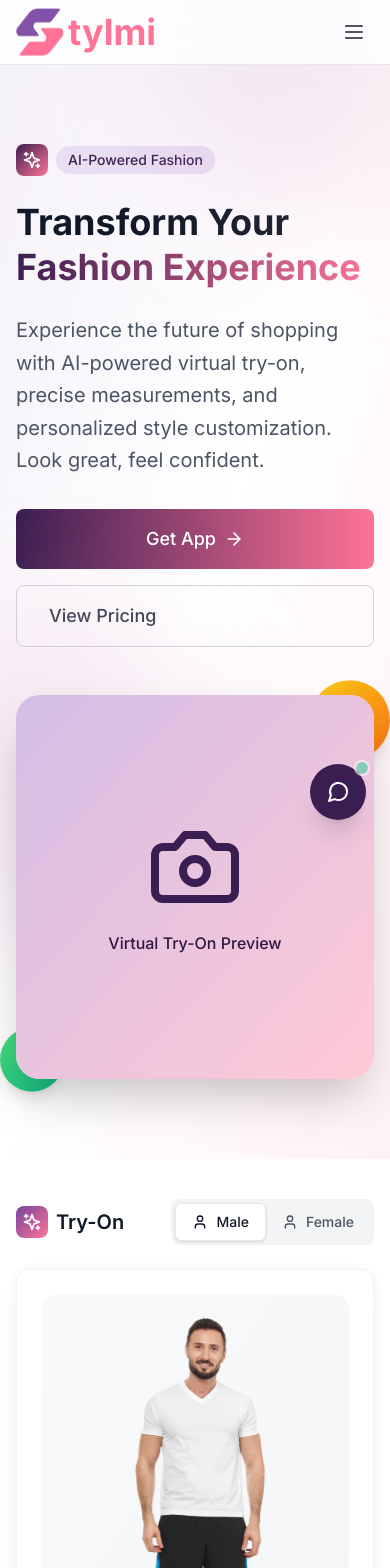
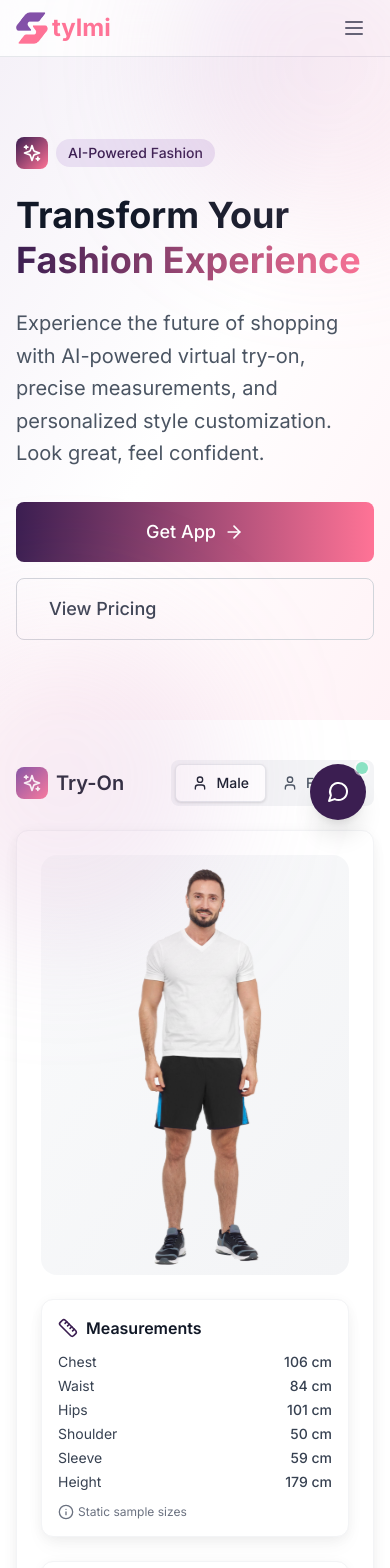
Before and after one commit to stylmi/web, a React (Vite) app: page / in a window 390 px wide. Shown: the top 1568 px of the page. Built offline with nearby package versions, Linux system fonts and the light colour scheme.

Commit message:
update the views

```diff
--- a/src/features/tryon/TryOn.tsx
+++ b/src/features/tryon/TryOn.tsx
@@ -152,11 +152,15 @@ const TryOn: React.FC = () => {
           <div className="grid grid-cols-1 md:grid-cols-[1fr_300px] gap-6 items-start">
             {/* Stage */}
             <div className="relative w-full rounded-2xl overflow-hidden bg-gradient-to-br from-gray-50 to-gray-100">
-              <div className="w-full mx-auto flex items-center justify-center" style={{ aspectRatio: '2 / 3', maxHeight: 520 }}>
+              <div className="w-full mx-auto flex items-center justify-center aspect-[2/3] max-h-[420px] sm:max-h-[520px] contain-3d">
                 <img
                   src={imageSrc}
                   alt={gender === 'man' ? 'Male model' : 'Female model'}
-                  className="w-full h-full object-contain select-none pointer-events-none"
+                  className="w-full h-full object-contain select-none pointer-events-none image-crisp"
+                  loading="lazy"
+                  decoding="async"
+                  width={800}
+                  height={1200}
                   draggable={false}
                 />
               </div>
--- a/src/pages/ContactPage.tsx
+++ b/src/pages/ContactPage.tsx
@@ -72,20 +72,6 @@ const ContactPage: React.FC = () => {
               <p className="text-gray-700">+1 (555) 000-0000</p>
               <p className="text-xs text-gray-500 mt-1">Placeholder number. Replace with your real contact.</p>
             </motion.div>
-
-            <motion.div
-              initial={{ opacity: 0, y: 12 }}
-              animate={{ opacity: 1, y: 0 }}
-              transition={{ duration: 0.3, delay: 0.1 }}
-              className="card p-6"
-            >
-              <div className="flex items-center space-x-2 mb-2">
-                <MapPin className="w-5 h-5 text-primary-600" />
-                <h2 className="text-lg font-semibold text-gray-900">Location</h2>
-              </div>
-              <p className="text-gray-700">Remote-first</p>
-              <p className="text-xs text-gray-500 mt-1">We operate globally.</p>
-            </motion.div>
           </div>
 
           {/* Live chat */}
--- a/src/pages/EarnPage.tsx
+++ b/src/pages/EarnPage.tsx
@@ -40,7 +40,7 @@ const EarnPage: React.FC = () => {
           </div>
          <div className="inline-flex items-center gap-2 rounded-full border border-primary-200 bg-primary-50/70 px-4 py-2 text-primary-800 mb-4">
               <Sparkles className="w-4 h-4 text-primary-600" />
-              <span className="text-lg">Stlymi Earnings</span>
+              <span className="text-lg">Stylmi Earnings</span>
           </div>
           <h1 className="text-4xl md:text-5xl font-bold text-gray-900 mb-4">Earn with Stylmi</h1>
           <p className="text-lg text-gray-600 max-w-3xl mx-auto">
--- a/src/pages/HomePage.tsx
+++ b/src/pages/HomePage.tsx
@@ -117,7 +117,7 @@ const HomePage: React.FC = () => {
               initial={{ opacity: 0, x: 50 }}
               animate={{ opacity: 1, x: 0 }}
               transition={{ duration: 0.8, delay: 0.2 }}
-              className="relative"
+              className="relative hidden md:block"
             >
               <div className="relative z-10">
                 <div className="w-full h-96 bg-gradient-to-br from-primary-100 to-secondary-100 rounded-3xl shadow-2xl overflow-hidden">
--- a/src/shared/layout/Layout.tsx
+++ b/src/shared/layout/Layout.tsx
@@ -16,7 +16,7 @@ const Layout: React.FC<LayoutProps> = ({ children }) => {
         initial={{ opacity: 0, y: 20 }}
         animate={{ opacity: 1, y: 0 }}
         transition={{ duration: 0.5 }}
-        className="pt-16 min-h-screen"
+        className="min-h-screen"
       >
         {children}
       </motion.main>
--- a/src/shared/layout/Navigation.tsx
+++ b/src/shared/layout/Navigation.tsx
@@ -19,13 +19,13 @@ const Navigation: React.FC = () => {
   const isActive = (path: string) => location.pathname === path
 
   return (
-    <nav className="fixed top-0 left-0 right-0 z-50 bg-white/80 backdrop-blur-md border-b border-gray-200">
+    <nav className="w-full bg-white/80 backdrop-blur-md border-b border-gray-200">
       <div className="max-w-7xl mx-auto px-4 sm:px-6 lg:px-8">
-        <div className="flex justify-between items-center h-16">
+        <div className="flex justify-between items-center h-14 md:h-16">
           {/* Logo */}
           <Link to="/" className="flex items-center space-x-1">
-            <img src={logo} alt="Stylmi" className="w-12 h-12 rounded" />
-            <span className="text-4xl font-bold text-end text-[#ff7396]">tylmi</span>
+            <img src={logo} alt="Stylmi" className="w-8 h-8 rounded md:w-12 md:h-12" />
+            <span className="text-2xl md:text-4xl font-bold text-end text-[#ff7396]">tylmi</span>
           </Link>
 
           {/* Desktop Navigation */}
```
